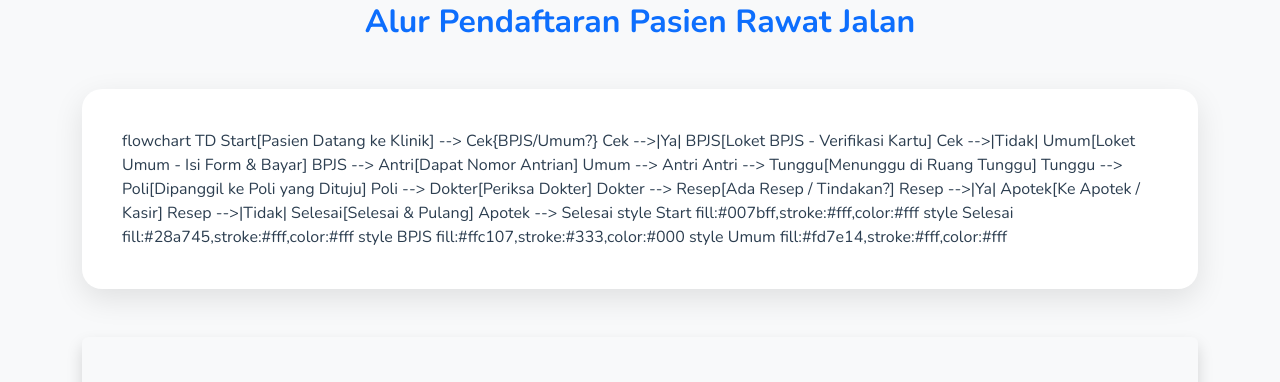
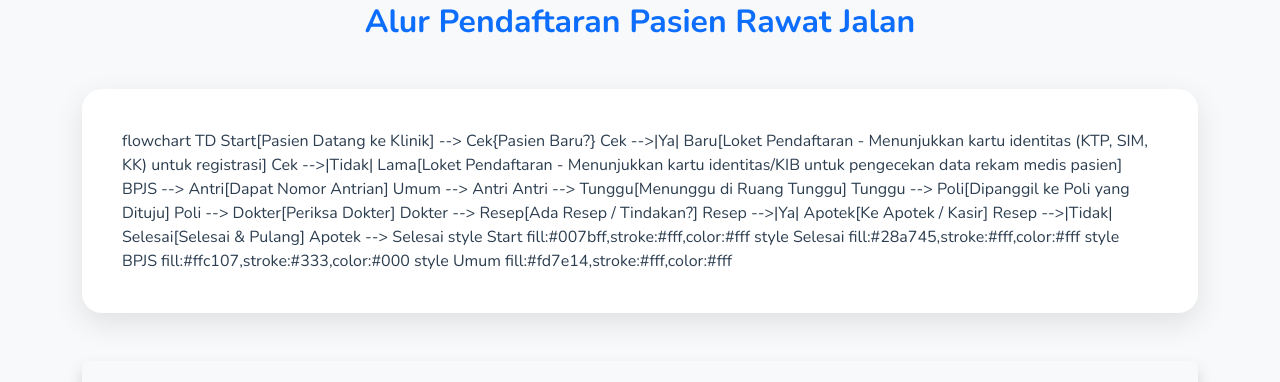
Before and after one commit to iraalfina423-gif/KlinikAsy-SyifaHusada, a plain HTML site: page index.html in a window 1280 px wide. Shown: the part 2338-2720 px from the top of the page. Drawn offline with nearby package versions, Linux system fonts and the light colour scheme; a script that the page names is missing.

Commit message:
Update flowchart for patient registration process

```diff
--- a/index.html
+++ b/index.html
@@ -185,9 +185,9 @@ Medis Ringan</p>
       <div class="flowchart">
         <div class="mermaid">
           flowchart TD
-              Start[Pasien Datang ke Klinik] --> Cek{BPJS/Umum?}
-              Cek -->|Ya| BPJS[Loket BPJS - Verifikasi Kartu]
-              Cek -->|Tidak| Umum[Loket Umum - Isi Form & Bayar]
+              Start[Pasien Datang ke Klinik] --> Cek{Pasien Baru?}
+              Cek -->|Ya| Baru[Loket Pendaftaran - Menunjukkan kartu identitas (KTP, SIM, KK) untuk registrasi]
+              Cek -->|Tidak| Lama[Loket Pendaftaran - Menunjukkan kartu identitas/KIB untuk pengecekan data rekam medis pasien]
 
               BPJS --> Antri[Dapat Nomor Antrian]
               Umum --> Antri
```
